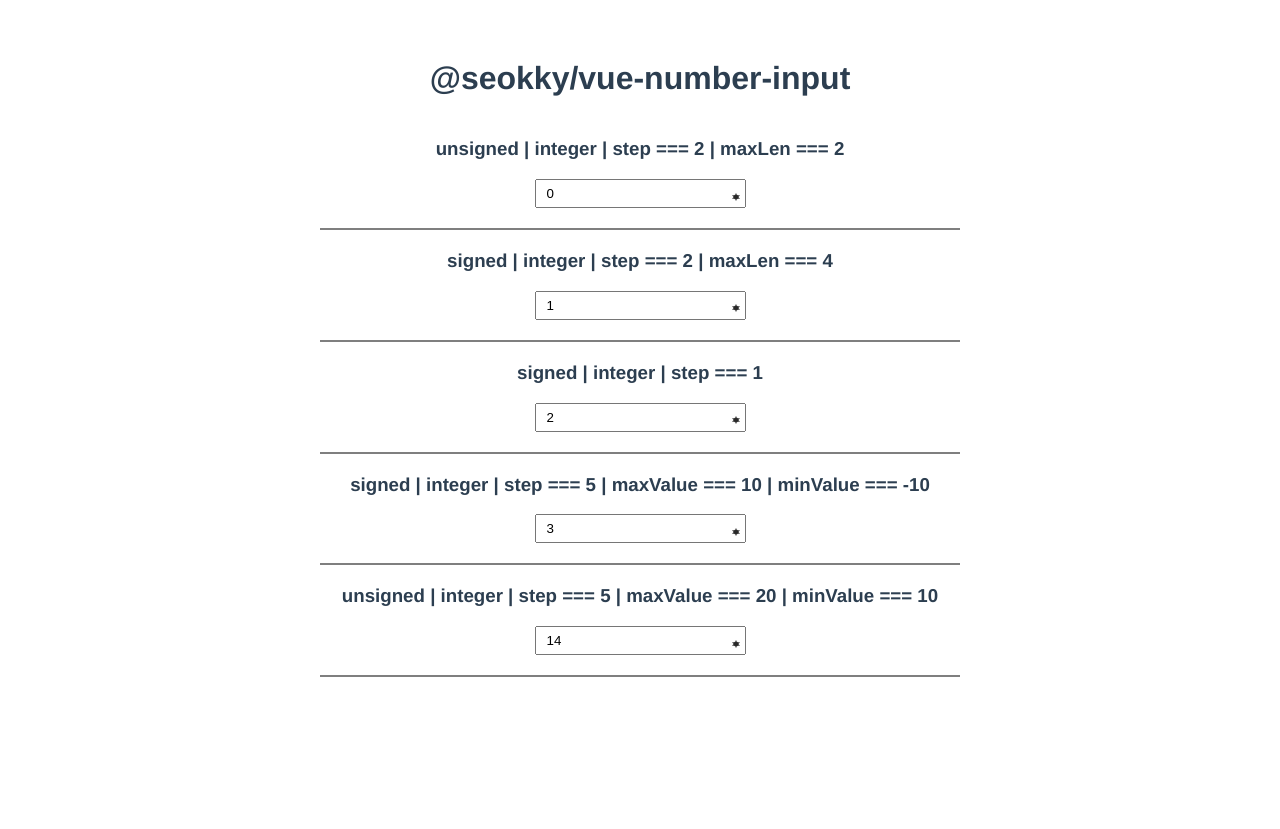
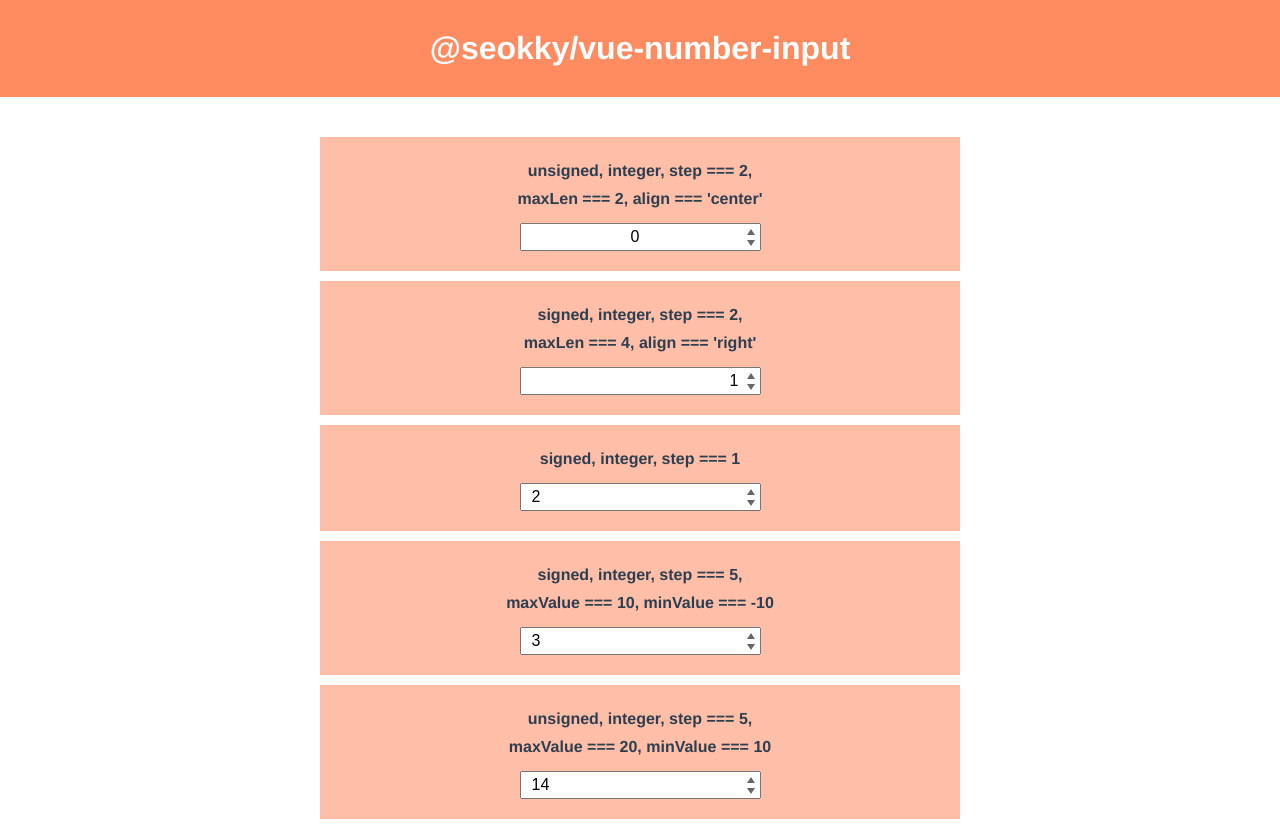
Before and after one commit to TrendingTechnology/vue-number-smarty, a Vue app: page / in a window 1280 px wide. Before the commit the page ends 800 px from the top, so only its background shows below. Built offline with nearby package versions, Linux system fonts and the light colour scheme.

Commit message:
1.0.0. final

```diff
--- a/src/App.vue
+++ b/src/App.vue
@@ -1,32 +1,38 @@
 <template>
   <div id="app">
-    <h1>@seokky/vue-number-input</h1>
+    <header>
+      <h1>@seokky/vue-number-input</h1>
+    </header>
 
     <section>
-      <h3>unsigned | integer | step === 2 | maxLen === 2</h3>
+      <span class="input-label">unsigned, integer, step === 2,</span>
+      <span class="input-label">maxLen === 2, align === 'center'</span>
       <vue-number-input
         v-model="test0"
         placeholder="Write some text"
         numberType="integer"
         unsigned
+        align="center"
         :step="2"
         :maxLen="2"
       />
     </section>
 
     <section>
-      <h3>signed | integer | step === 2 | maxLen === 4</h3>
+      <span class="input-label">signed, integer, step === 2,</span>
+      <span class="input-label">maxLen === 4, align === 'right'</span>
       <vue-number-input
         v-model="test1"
         placeholder="Write some text"
         numberType="integer"
+        align="right"
         :step="2"
         :maxLen="4"
       />
     </section>
 
     <section>
-      <h3>signed | integer | step === 1</h3>
+      <span class="input-label">signed, integer, step === 1</span>
       <vue-number-input
         v-model="test2"
         placeholder="Write some text"
@@ -35,7 +41,8 @@
     </section>
 
     <section>
-      <h3>signed | integer | step === 5 | maxValue === 10 | minValue === -10</h3>
+      <span class="input-label">signed, integer, step === 5,</span>
+      <span class="input-label">maxValue === 10, minValue === -10</span>
       <vue-number-input
         v-model="test3"
         placeholder="Write some text"
@@ -47,7 +54,8 @@
     </section>
 
     <section>
-      <h3>unsigned | integer | step === 5 | maxValue === 20 | minValue === 10</h3>
+      <span class="input-label">unsigned, integer, step === 5,</span>
+      <span class="input-label">maxValue === 20, minValue === 10</span>
       <vue-number-input
         v-model="test4"
         placeholder="Write some text"
@@ -83,16 +91,34 @@
   -moz-osx-font-smoothing: grayscale;
   text-align: center;
   color: #2c3e50;
-  margin-top: 60px;
+}
+body {
+  margin: 0;
+}
+header {
+  background: rgba(coral, .9);
+  margin-bottom: 40px;
+  padding: 30px 10px;
+  h1 {
+    margin: 0;
+    color: white;
+  }
 }
 section {
   display: block;
   max-width: 600px;
   margin: 0 auto;
   padding: 20px;
-  border-bottom: 2px solid rgba(0,0,0,.5);
-  h3 {
+  margin-bottom: 10px;
+  background: rgba(coral, .5);
+  .input-label {
     margin-top: 0;
+    display: block;
+    font-weight: bold;
+    padding: 5px 0;
+    &:last-of-type {
+      margin-bottom: 10px;
+    }
   }
 }
 </style>
--- a/src/main.js
+++ b/src/main.js
@@ -1,8 +1,8 @@
 import Vue from 'vue';
-import VueNumInput from '@/plugin-src/';
+import VueNumberInput from '@/plugin-src/';
 import App from './App.vue';
 
-Vue.use(VueNumInput);
+Vue.use(VueNumberInput);
 
 Vue.config.productionTip = false;
 
--- a/src/plugin-src/NumberInput.vue
+++ b/src/plugin-src/NumberInput.vue
@@ -5,13 +5,18 @@
       type="text"
       class="vue-number-input__input"
       :placeholder="placeholder"
+      :style="stylesComputed"
       @wheel="onNumInputWheel($event)"
       @blur="onBlur"
     >
 
     <div class="vue-number-input__arrows-wrapper">
-      <button class="vue-number-input__arrow-up" />
-      <button class="vue-number-input__arrow-down" />
+      <button class="vue-number-input__arrow-up"
+        @click="increment"
+      />
+      <button class="vue-number-input__arrow-down"
+        @click="decrement"
+      />
     </div>
   </div>
 </template>
@@ -22,6 +27,12 @@
 export default {
   name: 'VueNumberInput',
   props: {
+    align: {
+      required: false,
+      type: String,
+      default: 'left',
+      validator: value => (['left', 'center', 'right', 'justify'].includes(value)),
+    },
     value: {
       required: false,
       type: String,
@@ -97,20 +108,20 @@
         });
       }
 
-      // обрезаем строку, если юзер вручную ввел слишком много символов
+      // cut the string if the user manually entered too many characters
       if (this.numberType === 'integer' && (val.length > this.maxLenComputed)) {
         this.$nextTick(() => {
           this.model = val.substr(0, this.maxLenComputed);
         });
       }
 
-      // контролируем соблюдение intPartMaxLen и floatPartMaxLen
-      // если надо - приводим строку к регламентированному виду
+      // control compliance with the intPartMaxLen and floatPartMaxLen
+      // if necessary - bring the string to the regulated form
       if (this.numberType === 'float') {
         let intPart = val.split('.')[0];
         let floatPart = val.split('.')[1] || '';
 
-        // работаем с целой частью числа
+        // processing integer part of number
         if (intPart.length > this.intPartMaxLenComputed) {
           intPart = intPart.slice(0, this.intPartMaxLenComputed);
           this.$nextTick(() => {
@@ -118,7 +129,7 @@
           });
         }
 
-        // работаем с частью числа после точки
+        // processing float part of number
         if (floatPart.length > this.floatPartMaxLen) {
           floatPart = floatPart.slice(0, this.floatPartMaxLen);
           this.$nextTick(() => {
@@ -133,6 +144,11 @@
     },
   },
   computed: {
+    stylesComputed() {
+      return {
+        textAlign: this.align,
+      };
+    },
     /* string max length without minus sign */
     maxLenComputed() {
       if (this.model[0] === '-') {
@@ -155,23 +171,21 @@
       if (!this[checkFuncName](this.model)) {
         this.model = '';
       } else {
-        // переводим условное "-5." в "-5"
-        this.model = String(Number(this.model));
-        // контролируем соблюдение max и min границ
-        this.model = (Number(this.model) > this.maxValue)
+        // clean the line from incorrect characters
+        this.model = String(+this.model);
+        // control compliance with max and min boundaries
+        this.model = (+this.model > this.maxValue)
           ? String(this.maxValue)
           : this.model;
-        this.model = (Number(this.model) < this.minValue)
+        this.model = (+this.model < this.minValue)
           ? String(this.minValue)
           : this.model;
       }
     },
     emitValue() {
-      // event называется 'input' для того, чтобы работал v-model
       this.$emit('input', this.model);
     },
     onBlur() {
-      // приводим поле к нужному виду (если надо) и эмиттим
       this.formatModelForEmit();
       this.emitValue();
     },
@@ -293,8 +307,9 @@
     display: inline-block;
     position: relative;
     .vue-number-input__input {
-      padding: 5px 10px;
+      padding: 3px 10px;
       padding-right: 20px;
+      font-size: 1rem;
     }
     .vue-number-input__arrows-wrapper {
       position: absolute;
@@ -303,6 +318,7 @@
       bottom: 0;
       display: flex;
       flex-direction: column;
+      padding: 3px 0;
       .vue-number-input__arrow-up {
         position: relative;
         background: transparent;
@@ -321,7 +337,6 @@
           border-right: 4px solid transparent;
           content: "";
           width: 0;
-          height: 100%;
           top: 0;
           bottom: 0;
         }
@@ -344,7 +359,6 @@
           border-right: 4px solid transparent;
           content: "";
           width: 0;
-          height: 100%;
           top: 0;
           bottom: 0;
         }
--- a/src/plugin-src/main.js
+++ b/src/plugin-src/main.js
@@ -6,6 +6,8 @@
   },
 };
 
+VueNumberInput.install = NumInpPlugin.install;
+
 if (typeof window !== 'undefined' && window.Vue) {
   window.Vue.use(VueNumberInput);
 }
--- a/src/plugin-src/package.json
+++ b/src/plugin-src/package.json
@@ -1,8 +1,9 @@
 {
-  "name": "@seokky/vue-number-input",
+  "name": "vue-smarty-number",
   "version": "1.0.0",
   "description": "Number input with rich functionality for Vue.js",
   "main": "main.js",
+  "private": false,
   "scripts": {
     "test": "echo \"Error: no test specified\" && exit 1"
   },
```
Also changed, not shown: .browserslistrc.
